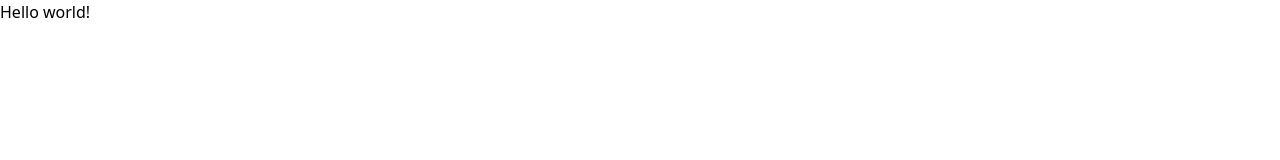
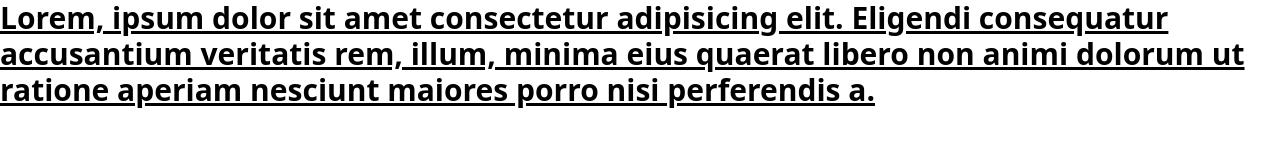
Before and after one commit to mistersakil/tailwind-css-practice, a website: page index.html in a window 1280 px wide. Drawn offline with nearby package versions, Linux system fonts and the light colour scheme.

Commit message:
first tailwind3 output

```diff
--- a/index.html
+++ b/index.html
@@ -6,6 +6,11 @@
     <link href="./dist/styles.css" rel="stylesheet" />
   </head>
   <body>
-    <h1 class="text-3xl font-bold underline">Hello world!</h1>
+    <h1 class="text-3xl font-bold underline">
+      Lorem, ipsum dolor sit amet consectetur adipisicing elit. Eligendi
+      consequatur accusantium veritatis rem, illum, minima eius quaerat libero
+      non animi dolorum ut ratione aperiam nesciunt maiores porro nisi
+      perferendis a.
+    </h1>
   </body>
 </html>
--- a/tailwind.config.js
+++ b/tailwind.config.js
@@ -1,8 +1,8 @@
 /** @type {import('tailwindcss').Config} */
 module.exports = {
-  content: [],
+  content: ["./*.html"],
   theme: {
     extend: {},
   },
   plugins: [],
-}
+};
```
Also changed, not shown: dist/styles.css (added).
